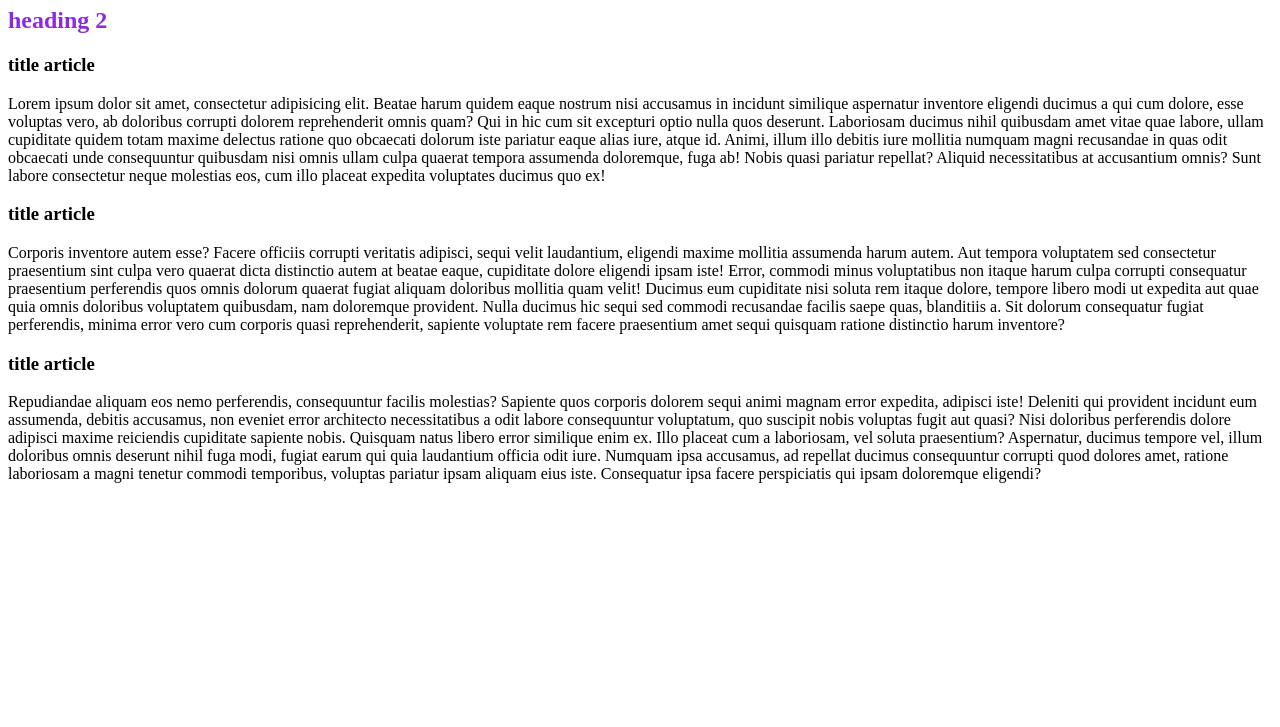
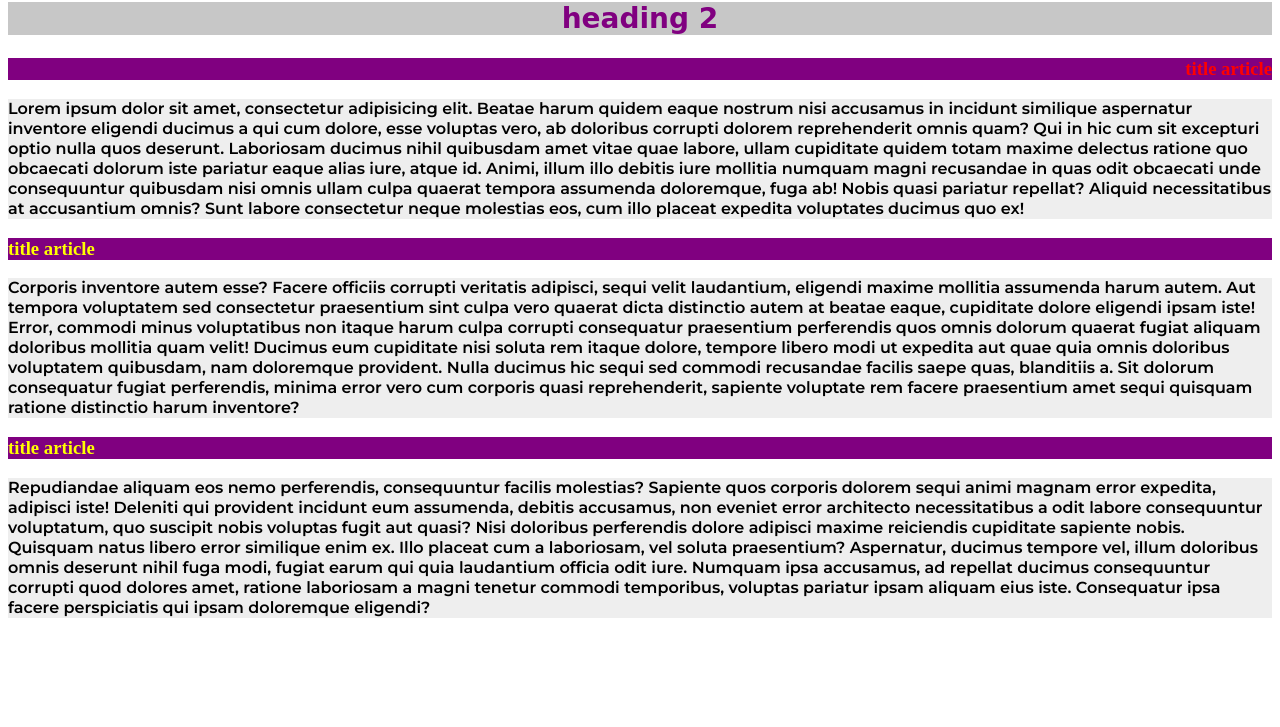
Before and after one commit to Lada201009/css_project-1, a plain HTML site: page index.html in a window 1280 px wide. Shown: the part 73-800 px from the top of the page. Drawn offline with Linux system fonts and the light colour scheme; a web font is replaced by a local one.

Commit message:
Add styles

```diff
--- a/assets/css/style.css
+++ b/assets/css/style.css
@@ -1,3 +1,26 @@
 .main-heading{
-  color:blueviolet;
+  color: purple;
+  background-color: #c7c7c7;
+  font-size: 28px;
+  font-family: 'Send Flowers', cursive;
+  text-align: center;
+  text-transform: lowercase;
 }
+.heading-art.format-text{
+  color:red;
+}
+.format-text{
+  text-align: right;
+  color:blue;
+}
+.heading-art{
+  color:yellow;
+  background-color: purple;
+}
+p{
+  font-size: 16px;
+  line-height: 1.25em;
+  background-color: #eeeeee;
+  font-family: 'Montserrat', sans-serif;
+  font-weight: 600;
+}
--- a/index.html
+++ b/index.html
@@ -3,15 +3,18 @@
 <head>
   <meta charset="UTF-8">
   <title>CSS</title>
+  <link rel="preconnect" href="https://fonts.googleapis.com">
+  <link rel="preconnect" href="https://fonts.gstatic.com" crossorigin>
+  <link href="https://fonts.googleapis.com/css2?family=Montserrat:wght@100;600&family=Send+Flowers&display=swap" rel="stylesheet">
   <link rel="stylesheet" href="./assets/css/style.css">
 </head>
 <body>
 <!-- h1.main-heading{heading 1}+section>(h2.main-heading{heading 2}+article.container*3>h3.heading-art{title article}+p>lorem120) -->
-<h1 class="main-heading">heading 1</h1>
-<section>
+<h1 class="main-heading">heading lorem 1</h1>
+<main>
   <h2 class="main-heading">heading 2</h2>
   <article class="container">
-    <h3 class="heading-art">title article</h3>
+    <h3 class="heading-art format-text">title article</h3>
     <p>Lorem ipsum dolor sit amet, consectetur adipisicing elit. Beatae harum quidem eaque nostrum nisi accusamus in incidunt similique aspernatur inventore eligendi ducimus a qui cum dolore, esse voluptas vero, ab doloribus corrupti dolorem reprehenderit omnis quam? Qui in hic cum sit excepturi optio nulla quos deserunt. Laboriosam ducimus nihil quibusdam amet vitae quae labore, ullam cupiditate quidem totam maxime delectus ratione quo obcaecati dolorum iste pariatur eaque alias iure, atque id. Animi, illum illo debitis iure mollitia numquam magni recusandae in quas odit obcaecati unde consequuntur quibusdam nisi omnis ullam culpa quaerat tempora assumenda doloremque, fuga ab! Nobis quasi pariatur repellat? Aliquid necessitatibus at accusantium omnis? Sunt labore consectetur neque molestias eos, cum illo placeat expedita voluptates ducimus quo ex!</p>
   </article>
   <article class="container">
@@ -22,6 +25,6 @@
     <h3 class="heading-art">title article</h3>
     <p>Repudiandae aliquam eos nemo perferendis, consequuntur facilis molestias? Sapiente quos corporis dolorem sequi animi magnam error expedita, adipisci iste! Deleniti qui provident incidunt eum assumenda, debitis accusamus, non eveniet error architecto necessitatibus a odit labore consequuntur voluptatum, quo suscipit nobis voluptas fugit aut quasi? Nisi doloribus perferendis dolore adipisci maxime reiciendis cupiditate sapiente nobis. Quisquam natus libero error similique enim ex. Illo placeat cum a laboriosam, vel soluta praesentium? Aspernatur, ducimus tempore vel, illum doloribus omnis deserunt nihil fuga modi, fugiat earum qui quia laudantium officia odit iure. Numquam ipsa accusamus, ad repellat ducimus consequuntur corrupti quod dolores amet, ratione laboriosam a magni tenetur commodi temporibus, voluptas pariatur ipsam aliquam eius iste. Consequatur ipsa facere perspiciatis qui ipsam doloremque eligendi?</p>
   </article>
-</section>
+</main>
 </body>
 </html>
```
